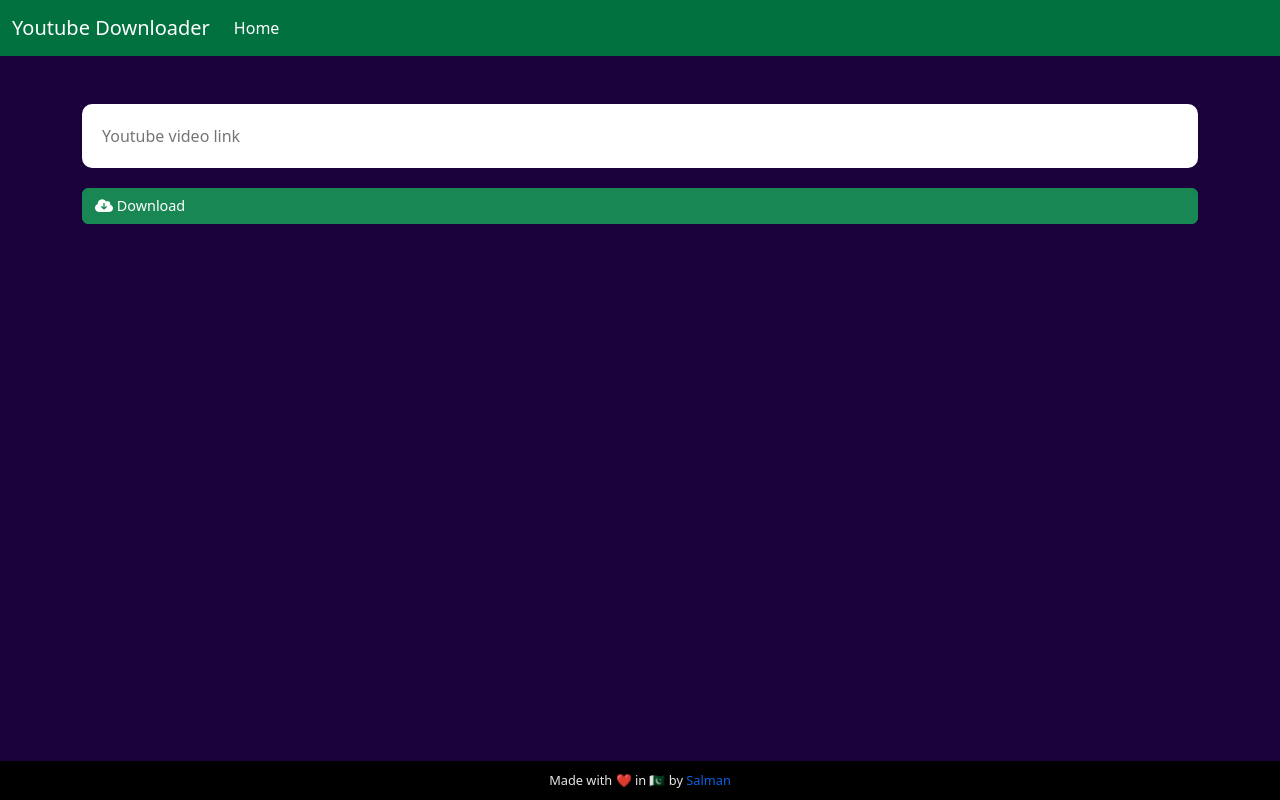
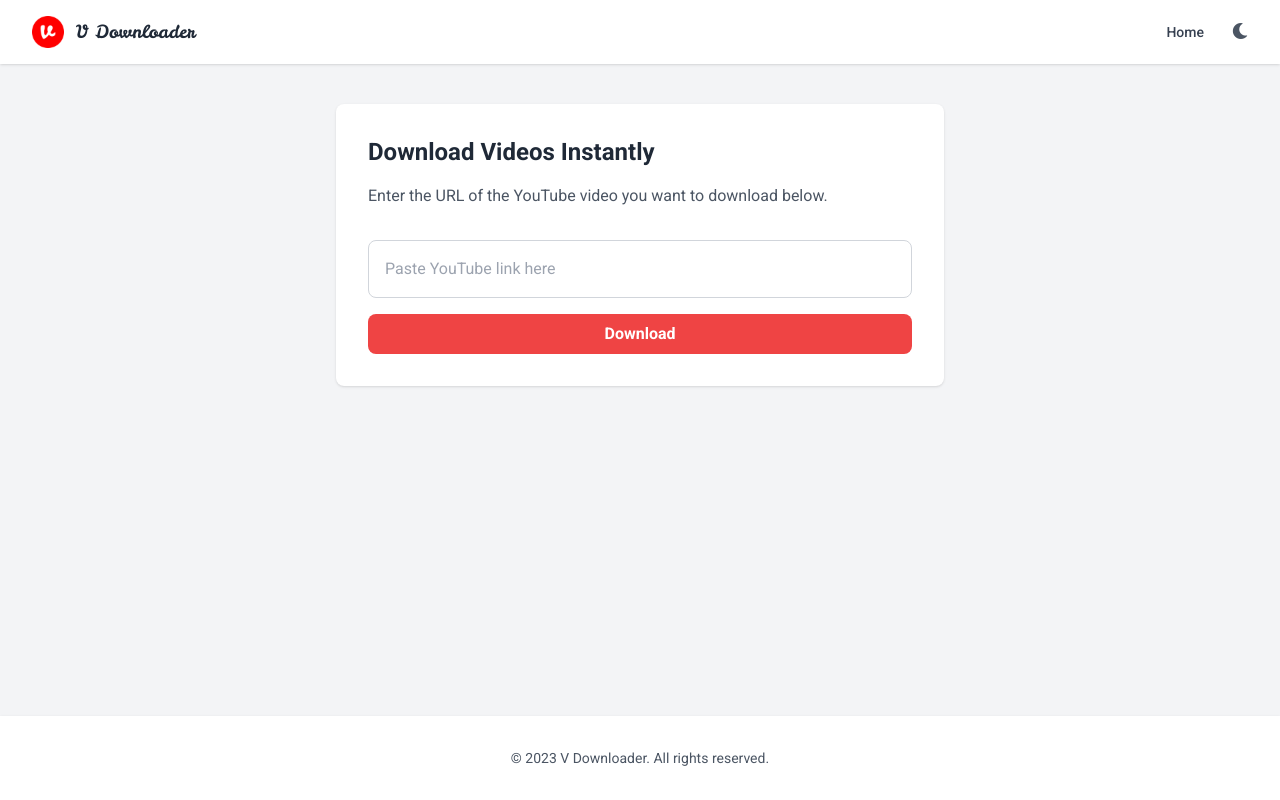
Before and after one commit to msalmankhokhar/Youtube-Downloader-Flask-app, a Flask app: page / in a window 1280 px wide. Run offline with Flask 3, Linux system fonts and the light colour scheme; some libraries are stand-ins or nearby versions.

Commit message:
changed UI got from figma AI designer

```diff
--- a/app.py
+++ b/app.py
@@ -23,7 +23,7 @@
             video = YouTube(link)
             thumbNail_src = video.thumbnail_url
             info = { "title" : video.title, "duration" : seconds_to_duration(video.length), "thumbnailSrc": thumbNail_src, "embed_url": video.embed_url }
-            return render_template('dl.html', imgSrc = thumbNail_src, info = info, link = link)
+            return render_template('dl2.html', imgSrc = thumbNail_src, info = info, link = link)
         except VideoUnavailable as e:
             flash(f"Sorry this video is unavailable<br>Error: {str(e)}", "error")
             return redirect("/")
--- a/static/css/fonts.css
+++ b/static/css/fonts.css
@@ -0,0 +1,7 @@
+@import url(https://fonts.googleapis.com/css?family=Leckerli+One:regular);
+
+#nav_title{
+    font-family: "Leckerli One", cursive;
+    font-weight: 400;
+    font-style: normal;
+}
--- /dev/null
+++ b/static/css/style.css
@@ -0,0 +1,32 @@
+body {
+    font-family: 'Roboto', sans-serif;
+}
+.theme-dark {
+    background-color: #1a202c !important;
+    color: #f7fafc;
+}
+.theme-dark .bg-white {
+    background-color: #2d3748;
+}
+.theme-dark .text-gray-800 {
+    color: #f7fafc;
+}
+.theme-dark .text-gray-600 {
+    color: #e2e8f0;
+}
+.theme-dark .text-gray-700 {
+    color: #cbd5e0;
+}
+.theme-dark .text-gray-900 {
+    color: #f7fafc;
+}
+.theme-dark .border-gray-300 {
+    border-color: #4a5568;
+}
+.theme-dark .bg-blue-500:hover {
+    background-color: #63b3ed;
+}
+
+footer{
+    /* height: 100%; */
+}
--- /dev/null
+++ b/static/js/menu.js
@@ -0,0 +1,7 @@
+// Mobile menu toggle script
+const mobileMenuButton = document.getElementById('mobile-menu-button');
+const mobileMenu = document.getElementById('mobile-menu');
+
+mobileMenuButton.addEventListener('click', function() {
+    mobileMenu.classList.toggle('hidden');
+});
--- /dev/null
+++ b/static/js/theme.js
@@ -0,0 +1,13 @@
+const themeToggleButton = document.getElementById('theme-toggle');
+
+document.body.onload = (event)=>{
+    let savedTheme = window.localStorage.getItem('darktheme')
+    if (savedTheme == 'true') {
+        document.body.classList.add('theme-dark');
+    }
+}
+
+themeToggleButton.addEventListener('click', () => {
+    let currentTheme = document.body.classList.toggle('theme-dark');
+    window.localStorage.setItem('darktheme', currentTheme);
+});
--- /dev/null
+++ b/static/logos/about.txt
@@ -0,0 +1,6 @@
+This favicon was generated using the following font:
+
+- Font Title: Leckerli One
+- Font Author: Copyright (c) 2011 Gesine Todt (www.gesine-todt.de hallo@gesine-todt.de), with Reserved Font Names "Leckerli"
+- Font Source: https://fonts.gstatic.com/s/leckerlione/v20/V8mCoQH8VCsNttEnxnGQ-1itLZxcBtItFw.ttf
+- Font License: SIL Open Font License, 1.1 (http://scripts.sil.org/OFL))
--- /dev/null
+++ b/templates/base2.html
@@ -0,0 +1,70 @@
+<!DOCTYPE html>
+<html lang="en" xmlns="http://www.w3.org/1999/xhtml" xmlns:fb="http://ogp.me/ns/fb#">
+<head>
+    <meta charset="UTF-8">
+    <meta name="viewport" content="width=device-width, initial-scale=1.0">
+    <meta property="og:image" content="{% block prevImg %}/static/css/favicon.ico{% endblock prevImg %}" />
+    <title>{% block title %}V Downloader | Youtube video downloader{% endblock title %}</title>
+    <meta name="description" content="{% block desc %}Download youtube videos and thumbnails{% endblock desc %}"">
+    <script src="https://cdn.tailwindcss.com"></script>
+    <link href="https://fonts.googleapis.com/css2?family=Roboto:wght@400;500;700&display=swap" rel="stylesheet">
+    <link rel="stylesheet" href="https://cdnjs.cloudflare.com/ajax/libs/font-awesome/5.15.3/css/all.min.css"></link>
+    <link rel="stylesheet" href="/static/css/style.css">
+    <link rel="stylesheet" href="/static/css/fonts.css">
+    {% block css %}{% endblock css %}
+</head>
+<body class="bg-gray-100">
+    <nav class="bg-white shadow">
+        <div class="max-w-7xl mx-auto px-4 sm:px-6 lg:px-8">
+            <div class="flex justify-between h-16">
+                <div class="flex">
+                    <div class="flex-shrink-0 flex items-center">
+                        <!-- <i class="fas fa-cloud-download-alt text-xl text-gray-800"></i> -->
+                        <img src="/static/favicon.ico" class="max-w-8" alt="" srcset="">
+                        <a href="/" class="decoration-none">
+                            <h1 class="ml-3 text-lg font-semibold text-gray-800" id="nav_title">V Downloader</h1>
+                        </a>
+                    </div>
+                </div>
+                <div class="flex gap-4">
+                    <div class="hidden md:flex items-center space-x-1">
+                        <a href="/" class="px-3 py-2 rounded-md text-sm font-medium text-gray-700 hover:text-gray-900 hover:bg-gray-100">Home</a>
+                        <!-- <a href="#" class="px-3 py-2 rounded-md text-sm font-medium text-gray-700 hover:text-gray-900 hover:bg-gray-100">About</a> -->
+                    </div>
+                    <div class="flex items-center">
+                        <button id="theme-toggle" class="text-gray-600 hover:text-gray-900 focus:outline-none focus:text-gray-900 transition duration-500 ease-in-out">
+                            <i class="fas fa-moon"></i>
+                        </button>
+                    </div>
+                    <div class="flex items-center md:hidden">
+                        <button id="mobile-menu-button" class="mobile-menu-button">
+                            <i class="fas fa-bars fa-2x text-gray-800"></i>
+                        </button>
+                    </div>
+                </div>
+            </div>
+        </div>
+        <div class="md:hidden">
+            <div id="mobile-menu" class="px-2 pt-2 pb-3 space-y-1 sm:px-3 hidden">
+                <a href="#" class="block px-3 py-2 rounded-md text-base font-medium text-gray-700 hover:text-gray-900 hover:bg-gray-100">Home</a>
+                <a href="#" class="block px-3 py-2 rounded-md text-base font-medium text-gray-700 hover:text-gray-900 hover:bg-gray-100">About</a>
+            </div>
+        </div>
+    </nav>
+
+    <main class="mt-10">
+        {% block main %}{% endblock main %}
+    </main>
+
+    <footer class="bg-white shadow mt-10">
+        <div class="max-w-7xl mx-auto px-4 sm:px-6 lg:px-8">
+            <div class="py-8 flex justify-center items-center">
+                <p class="text-gray-600 text-sm text-center">© 2023 V Downloader. All rights reserved.</p>
+            </div>
+        </div>
+    </footer>
+</body>
+<script src="/static/js/theme.js"></script>
+<script src="/static//js//menu.js"></script>
+{% block js %}{% endblock js %}
+</html>
--- a/templates/blueprint.html
+++ b/templates/blueprint.html
@@ -1,6 +1,6 @@
-{% extends "base.html" %}
+{% extends "base2.html" %}
 
-{% block title %}{% endblock title %}
+{% block title %}V Downloader | Youtube video downloader{% endblock title %}
 
 {% block desc %}{% endblock desc %}
 
--- a/templates/index.html
+++ b/templates/index.html
@@ -1,15 +1,35 @@
-{% extends "base.html" %}
+{% extends "base2.html" %}
 
 {% block css %}
-<link rel="stylesheet" href="/static/css/index..css">
+<style>
+body{
+    height: 100vh;
+}
+
+footer{
+    position: fixed;
+    bottom: 0px;
+    right: 0px;
+    left: 0px;
+ }
+</style>
 {% endblock css %}
 
 {% block main %}
-<form id="searchBox" action="/video" method="get">
-    <input type="text" placeholder="Youtube video link" name="link" class="myInputField" id="linkInput" required {% if link %}value="{{link}}"{% endif %}>
-    <button type="submit" class="btn btn-success" id="submitBtn">
-        <i class="fa-solid fa-cloud-arrow-down"></i>
-        <span>Download</span>
-    </button>
-</form>
+
+<div class="max-w-2xl mx-auto px-4 sm:px-6 lg:px-8">
+    <div class="bg-white p-8 shadow rounded-lg">
+        <h2 class="text-2xl font-bold text-gray-800 mb-4">Download Videos Instantly</h2>
+        <p class="text-gray-600 mb-8">Enter the URL of the YouTube video you want to download below.</p>
+        <form class="flex flex-col gap-4 flex-wrap" action="/video" method="get">
+            <input type="text" name="link" class="flex-1 p-4 border border-gray-300 rounded-lg focus:ring-2 focus:ring-blue-500 text-black" placeholder="Paste YouTube link here">
+            <button type="submit" class="bg-red-500 hover:bg-red-700 text-white font-bold py-2 px-4 rounded-lg transition duration-300">
+                Download
+            </button>
+        </form>
+    </div>
+</div>
+
 {% endblock main %}
+
+{% block js %}{% endblock js %}
```
Also changed, not shown: static/css/theme.js (added, +13 -0 lines), templates/dl2.html (added, +126 -0 lines), static/favicon.ico (added), static/logos/android-chrome-192x192.png (added), static/logos/android-chrome-512x512.png (added), static/logos/apple-touch-icon.png (added), static/logos/favicon-16x16.png (added), static/logos/favicon-32x32.png (added), static/logos/favicon.ico (added), static/logos/site.webmanifest (added).
